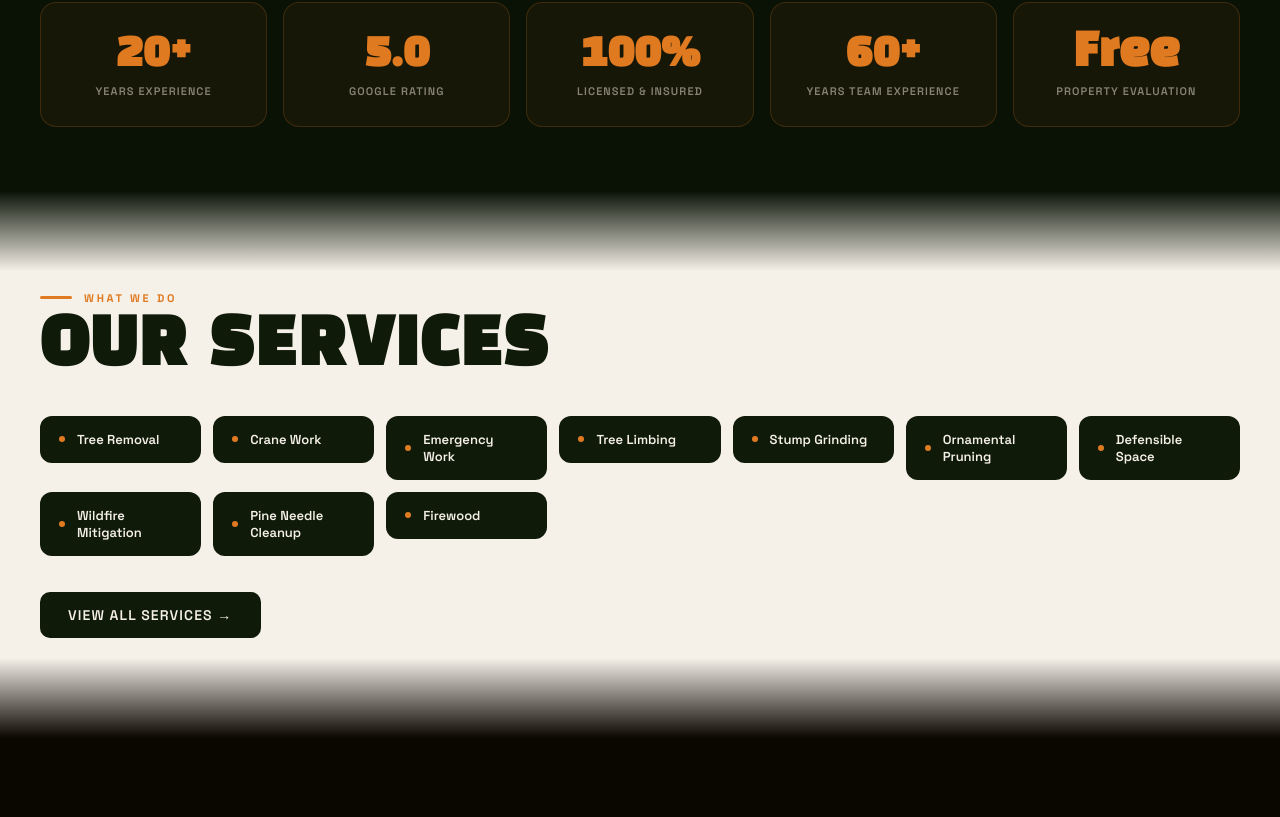
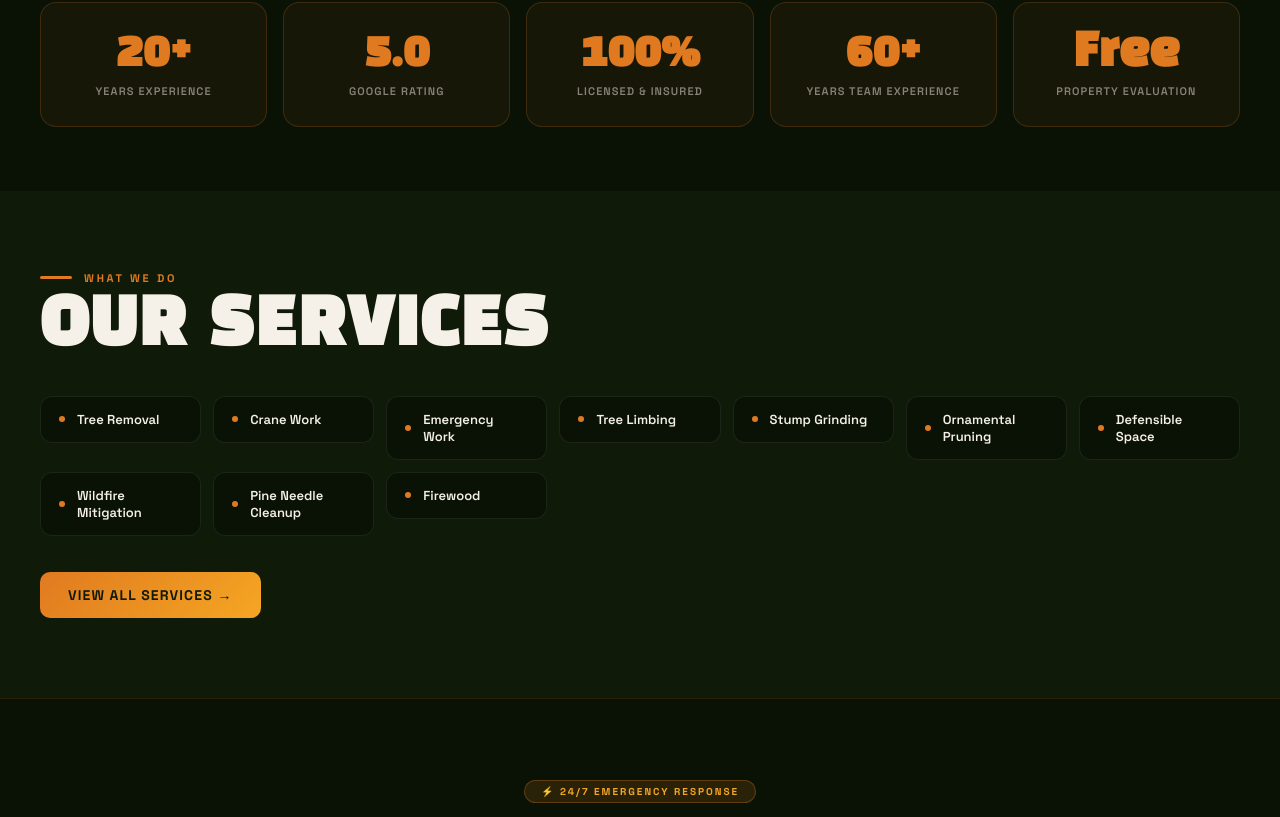
Before and after one commit to sadiepeytonn-netizen/tahoe-tree-titans, a React (Vite) app: page / in a window 1280 px wide. Shown: the part 994-1811 px from the top of the page. Built offline with nearby package versions, Linux system fonts and the light colour scheme.

Commit message:
Update Home.jsx

```diff
--- a/src/pages/Home.jsx
+++ b/src/pages/Home.jsx
@@ -210,28 +210,26 @@ export default function Home() {
       </section>
 
       {/* ── SERVICES PREVIEW ── */}
-      <section style={{ position: 'relative', background: '#F5F0E8', padding: '100px 32px' }}>
-        <div style={{ position: 'absolute', top: 0, left: 0, right: 0, height: 80, background: 'linear-gradient(to bottom, #0A1206, #F5F0E8)', pointerEvents: 'none' }} />
-        <div style={{ position: 'absolute', bottom: 0, left: 0, right: 0, height: 80, background: 'linear-gradient(to top, #0A0600, #F5F0E8)', pointerEvents: 'none' }} />
+      <section style={{ background: '#0F1A09', padding: '80px 32px' }}>
         <div style={{ maxWidth: 1200, margin: '0 auto' }}>
           <RevealOnScroll>
             <div style={{ display: 'flex', alignItems: 'center', gap: 12, marginBottom: 12 }}>
               <div style={{ width: 32, height: 3, background: '#E07A20', borderRadius: 99 }} />
               <span style={{ fontFamily: "'Space Grotesk', sans-serif", fontSize: 11, fontWeight: 700, letterSpacing: '0.25em', color: '#E07A20', textTransform: 'uppercase' }}>What We Do</span>
             </div>
-            <h2 style={{ fontFamily: "'Black Han Sans', Impact, sans-serif", fontSize: 'clamp(2rem, 5vw, 4rem)', fontWeight: 900, letterSpacing: '0.03em', color: '#0F1A09', lineHeight: 0.92, marginBottom: 40 }}>OUR SERVICES</h2>
+            <h2 style={{ fontFamily: "'Black Han Sans', Impact, sans-serif", fontSize: 'clamp(2rem, 5vw, 4rem)', fontWeight: 900, letterSpacing: '0.03em', color: '#F5F0E8', lineHeight: 0.92, marginBottom: 40 }}>OUR SERVICES</h2>
           </RevealOnScroll>
           <div style={{ display: 'grid', gridTemplateColumns: 'repeat(auto-fill, minmax(160px, 1fr))', gap: 12, marginBottom: 36 }}>
             {servicesList.map((svc, i) => (
               <RevealOnScroll key={i} delay={i * 0.05}>
-                <motion.div whileHover={{ y: -4, borderColor: '#E07A20' }} transition={{ duration: 0.2 }}>
+                <motion.div whileHover={{ y: -4 }} transition={{ duration: 0.2 }}>
                   <Link to="/services" style={{
                     display: 'flex', alignItems: 'center', gap: 12,
-                    background: '#0F1A09', borderRadius: 12, padding: '14px 18px',
-                    textDecoration: 'none', border: '1px solid transparent', transition: 'border-color 0.2s',
+                    background: '#0A1206', borderRadius: 12, padding: '14px 18px',
+                    textDecoration: 'none', border: '1px solid rgba(245,240,232,0.08)', transition: 'border-color 0.2s',
                   }}
                     onMouseEnter={e => e.currentTarget.style.borderColor = '#E07A20'}
-                    onMouseLeave={e => e.currentTarget.style.borderColor = 'transparent'}
+                    onMouseLeave={e => e.currentTarget.style.borderColor = 'rgba(245,240,232,0.08)'}
                   >
                     <div style={{ width: 6, height: 6, borderRadius: '50%', background: '#E07A20', flexShrink: 0 }} />
                     <span style={{ fontFamily: "'Space Grotesk', sans-serif", fontSize: 13, fontWeight: 600, color: '#F5F0E8' }}>{svc.name}</span>
@@ -244,21 +242,18 @@ export default function Home() {
             <motion.div whileHover={{ scale: 1.03 }} whileTap={{ scale: 0.97 }} transition={{ duration: 0.15 }} style={{ display: 'inline-block' }}>
               <Link to="/services" style={{
                 display: 'inline-flex', alignItems: 'center', gap: 10,
-                background: '#0F1A09', color: '#F5F0E8', padding: '14px 28px', borderRadius: 10,
-                fontFamily: "'Space Grotesk', sans-serif", fontSize: 14, fontWeight: 600,
+                background: 'linear-gradient(135deg, #E07A20, #F5A623)', color: '#0F1A09',
+                padding: '14px 28px', borderRadius: 10,
+                fontFamily: "'Space Grotesk', sans-serif", fontSize: 14, fontWeight: 700,
                 letterSpacing: '0.08em', textDecoration: 'none', textTransform: 'uppercase',
-                transition: 'background 0.2s',
-              }}
-                onMouseEnter={e => e.currentTarget.style.background = '#E07A20'}
-                onMouseLeave={e => e.currentTarget.style.background = '#0F1A09'}
-              >View All Services →</Link>
+              }}>View All Services →</Link>
             </motion.div>
           </RevealOnScroll>
         </div>
       </section>
 
       {/* ── EMERGENCY CTA ── */}
-      <section style={{ background: '#0A0600', padding: '80px 32px', textAlign: 'center' }}>
+      <section style={{ background: '#0A1206', padding: '80px 32px', textAlign: 'center', borderTop: '1px solid rgba(224,122,32,0.15)', borderBottom: '1px solid rgba(224,122,32,0.15)' }}>
         <div style={{ maxWidth: 800, margin: '0 auto' }}>
           <RevealOnScroll>
             <motion.div
@@ -328,12 +323,10 @@ export default function Home() {
       <Reviews />
 
       {/* ── GOOGLE REVIEWS BADGE ── */}
-      <section style={{ position: 'relative', background: '#F5F0E8', padding: '100px 32px', textAlign: 'center' }}>
-        <div style={{ position: 'absolute', top: 0, left: 0, right: 0, height: 80, background: 'linear-gradient(to bottom, #0F1A09, #F5F0E8)', pointerEvents: 'none' }} />
-        <div style={{ position: 'absolute', bottom: 0, left: 0, right: 0, height: 80, background: 'linear-gradient(to top, #0A1206, #F5F0E8)', pointerEvents: 'none' }} />
+      <section style={{ background: '#0F1A09', padding: '80px 32px', textAlign: 'center' }}>
         <RevealOnScroll>
           <motion.div
-            style={{ display: 'inline-flex', flexDirection: 'column', alignItems: 'center', gap: 16, background: '#0F1A09', border: '1px solid rgba(224,122,32,0.3)', borderRadius: 20, padding: '40px 56px' }}
+            style={{ display: 'inline-flex', flexDirection: 'column', alignItems: 'center', gap: 16, background: '#0A1206', border: '1px solid rgba(224,122,32,0.3)', borderRadius: 20, padding: '40px 56px' }}
             whileHover={{ borderColor: '#E07A20', boxShadow: '0 8px 40px rgba(224,122,32,0.15)' }} transition={{ duration: 0.3 }}
           >
             <div style={{ display: 'flex', gap: 6 }}>
```
